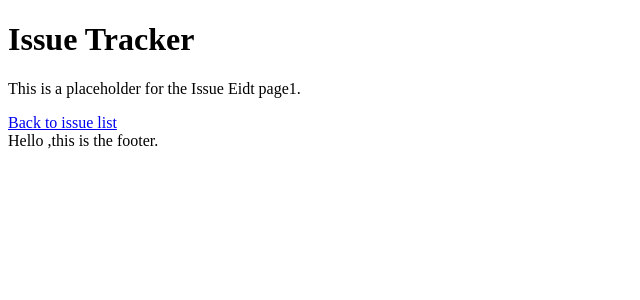
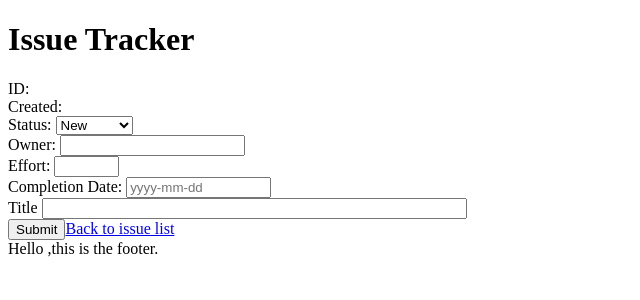
Before and after one commit to X-Jagger/First-MERN-App, a React app: page /issues/1 in a window 1280 px wide. Shown: the top 300 px of the page, without its empty margins (0-640 px from the left). Built offline with nearby package versions, Linux system fonts and the light colour scheme; no server answers; the HTML template or start-up script is replaced by a standard one.

Commit message:
add Number and Date Input component

```diff
--- /dev/null
+++ b/src/DateInput.jsx
@@ -0,0 +1,83 @@
+import React from 'react';
+
+export default class DateInput extends React.Component {
+	constructor(props) {
+		super(props);
+		this.state = {
+			value:this.editFormat(props.value),
+			focused:false,
+			valid:true,
+		}
+		this.onFocus = this.onFocus.bind(this);
+		this.onBlur = this.onBlur.bind(this);
+		this.onChange = this.onChange.bind(this);
+	}
+	componentWillReceiveProps(newProps) {
+		if (newProps.value !== this.props.value) {
+			this.setState({
+				value:this.editFormat(newProps.value)
+			})
+		}
+	}
+	onFocus() {
+		this.setState({focused:true})
+	}
+	onBlur(e) {
+		const value = this.unformat(this.state.value);
+		const valid = this.state.value === '' || value != null;
+		if(valid !== this.state.valid && this.props.onValidityChange){
+			this.props.onValidityChange(e,valid)
+		}
+		this.setState({
+			focused:false,
+			valid
+		});
+		if (valid) this.props.onChange(e,value);
+	}
+	onChange(e) {
+		if(e.target.value.match(/^[\d-]*$/)) {
+			this.setState({
+				value:e.target.value
+			})
+		}
+	}
+
+	//"Mon Aug 21 2017"
+	displayFormat(date) {
+		return (date != null) ? date.toDateString() : ''
+	}
+
+	// "2017-08-21T15:24:08.685Z" 转变为"2017-08-21"
+	editFormat(date) {
+		return (date != null) ? date.toISOString().substr(0,10) : '';
+	}
+	unformat(str) {
+		const val = new Date(str);
+		return isNaN(val.getTime()) ? null : val;
+	}
+
+	render() {
+		const className = (!this.state.valid && !this.state.focused)
+		? 'invalid' : null
+		const value = (this.state.focused || !this.state.valid)
+		? this.state.value : this.displayFormat(this.props.value);
+		//这里只能用displayFormat(this.props.value),因为它需要一个new Date()对象
+		console.log('DateInput this.props',this.props)
+		console.log('DateInput this.state',this.state)
+		return (
+			<input type="text" size={15} name={this.props.name}
+			className={className} value={value}
+			placeholder={'yyyy-mm-dd'}
+			onFocus={this.onFocus} onBlur={this.onBlur}
+			onChange={this.onChange}
+			/>
+			)
+	}
+}
+
+// DateInput.propTypes = {
+// 	value: React.PropTypes.object,
+// 	onChange: React.PropTypes.func.isRequired,
+// 	onValidityChange: React.PropTypes.func,
+// 	name: React.PropTypes.string.isRequired,
+// }
--- a/src/IssueEdit.jsx
+++ b/src/IssueEdit.jsx
@@ -1,15 +1,123 @@
 import React from 'react';
 import {Link} from 'react-router-dom';
+import NumInput from './NumInput.jsx';
+import DateInput from './DateInput.jsx'
 // import PropTypes from 'prop-types'
 export default class IssueEdit extends React.Component {
+	constructor() {
+		super();
+		//effort就是数字
+		this.state = {
+			issue:{
+				_id:'',title:'',status:'',owner:'',effort:null,
+				completionDate:null,created:'',
+			},
+			invalidFields:{},
+		};
+		this.onChange = this.onChange.bind(this);
+		this.onValidityChange = this.onValidityChange.bind(this);
+	}
 
+	componentDidMount() {
+		this.loadData();
+	}
+	componentDidUpdate(prevProps) {
+		if (prevProps.match.params.id !== this.props.match.params.id){
+			this.loadData();
+		}
+	}
+	onValidityChange(event,valid) {
+		//event.target.name === 'completionDate'
+		const invalidFields = Object.assign({},this.state.invalidFields);
+		if (!valid) {
+			invalidFields[event.target.name] = true;
+		} else {
+			delete invalidFields[event.target.name];
+		}
+		this.setState({invalidFields})
+	}
+
+	onChange(e,convertedValue) {
+		const issue = Object.assign({},this.state.issue);//拷贝属性，
+		const value = (convertedValue !== undefined)
+		? convertedValue : e.target.value;
+		issue[e.target.name] = value;
+		this.setState({
+			issue
+		})
+	}
+	loadData() {
+		fetch(`/api/issues/${this.props.match.params.id}`)
+		.then(response => {
+			if(response.ok) {
+				response.json().then(issue => {
+					issue.created = new Date(issue.created).toDateString();
+					issue.completionDate = issue.completionDate != null
+					? new Date(issue.completionDate)
+					: null;
+
+					this.setState({issue});
+					//console.log('IssueEdit-loadDate-returned issue',issue)
+
+				});
+			} else {
+				response.json().then(error => {
+					alert(`Failed to fetch issue: ${error.message}`);
+				});
+			}
+		}).catch(error => {
+			alert(`Error in fetching data from servr : ${error.message}`)
+		})
+	}
 	render() {
-		console.log("Eidt!!:",this.props)
+		//console.log("IssueEidt  this.props is:",this.props);
+
+		const issue = this.state.issue;
+		//判断是否还是invalid
+		const validationMessage =
+		Object.keys(this.state.invalidFields).length
+		=== 0 ? null :(<div className='error'>Please correct invalid fields before submitting.</div>)
+		console.log('IssueEdit this.state is :',this.state)
 		return (
 			<div>
-			<p>This is a placeholder for the Issue Eidt page
-			{this.props.match.params.id}.</p>
-			<Link to="/issues">Back to issue list</Link>
+				<form action="">
+					ID:{issue._id}
+					<br/>
+					Created:{issue.created}
+					<br/>
+					Status: <select name="status"
+					value={issue.status}
+					onChange={this.onChange}>
+						<option value="New">New</option>
+						<option value="Open">Open</option>
+						<option value="Assigned">Assigned</option>
+						<option value="Fixed">Fixed</option>
+						<option value="Verified">Verified</option>
+						<option value="Closed">Closed</option>
+					</select>
+					<br/>
+					Owner: <input type="text"
+					 name="owner" value={issue.owner}
+					 onChange={this.onChange}/>
+					<br/>
+					Effort: <NumInput type="text"
+					size={5} name="effort" value={issue.effort}
+					onChange={this.onChange}/>
+					 <br/>
+					 Completion Date: <DateInput type="text"
+					 name="completionDate" value={issue.completionDate}
+					 onChange={this.onChange}
+					 onValidityChange={this.onValidityChange}/>
+					<br/>
+					Title <input type="text"
+					 name="title" size={50} value={issue.title}
+					 onChange={this.onChange}/>
+
+					<br/>
+					{validationMessage}
+					<button type="submit">Submit</button>
+					<Link to="/issues">Back to issue list</Link>
+				</form>
 			</div>
 			)
 	}
--- a/src/IssueFilter.jsx
+++ b/src/IssueFilter.jsx
@@ -48,7 +48,7 @@ export default class IssueFilter extends React.Component {
 	}
 	onChangeEffortGte(e) {
 		const effortString = e.target.value;
-		console.log('value is :',effortString)
+		//console.log('value is :',effortString)
 		if (effortString.match(/^\d*$/)) {
 			this.setState({
 				effort_gte:`${e.target.value}`,
@@ -59,7 +59,7 @@ export default class IssueFilter extends React.Component {
 	onChangeEffortLte(e) {
 
 		const effortString = e.target.value;
-		console.log('value is :',effortString)
+		//console.log('value is :',effortString)
 		if (effortString.match(/^\d*$/)) {
 			this.setState({
 				effort_lte:e.target.value,
@@ -97,7 +97,7 @@ export default class IssueFilter extends React.Component {
 			<option value="Closed">Closed</option>
 			</select>
 			&nbsp; Effort between:
-			<input type="number" size={5} value={this.state.effort_gte}
+			<input type="number" sizes={5} value={this.state.effort_gte}
 			onChange={this.onChangeEffortGte}/>
 			&nbsp;-&nbsp;
 			<input type="number" size={5} value={this.state.effort_lte}
--- /dev/null
+++ b/src/NumInput.jsx
@@ -0,0 +1,60 @@
+import React from 'react';
+
+export default class NumInput extends React.Component {
+	constructor(props) {
+		super(props);
+		this.state = {
+			value: this.format(props.value)
+			//其实没什么用，因为IssueEdit第一次render时
+			//还没有fetch数据，props.value为null，
+			//此时constructor初始化已经完成了，并不会再改变value了
+			//只有通过componentWillReceiveProps来获取新改变
+		};
+		this.onBlur = this.onBlur.bind(this);
+		this.onChange = this.onChange.bind(this);
+		//console.log('NumInput super()--props is ',this.props)
+	}
+
+	//即使props没变，react也会call它,初始props并不会call
+	//从IssueEdit传入的value就是newProps.value,
+
+	componentWillReceiveProps(newProps) {
+		this.setState({
+			value:this.format(newProps.value)
+		})
+	}
+
+	//失去焦点时发生，调用parent的onChange方法，改变parent IssueEdit的state
+	onBlur(e) {
+		this.props.onChange(e,this.unformat(this.state.value))
+		//不是下面的onChange，而是parent的
+	}
+
+	//e.target.value必须是string,才有match方法
+	onChange(e) {
+		if(e.target.value.match(/^\d*$/)) {
+			this.setState({value:e.target.value})
+
+		}
+	}
+	//转换为str
+	format(num) {
+		return num != null ? num.toString() : '';
+	}
+	//转化为num
+	unformat(str) {
+		const val = parseInt(str,10);
+		return isNaN(val) ? null : val;
+	}
+	render() {
+		// console.log("NumInput.this.props is :",this.props)
+		// console.log("NumInput.this.state is :",this.state)
+		return (
+			<input type="text"
+			{...this.props} value={this.state.value}
+			onBlur={this.onBlur} onChange={this.onChange}	/>
+			)
+
+	}
+}
+//NumInput.propTypes = {}
--- a/static/index.html
+++ b/static/index.html
@@ -18,6 +18,8 @@
 				font-size:10px;
 				color:grey;
 			}
+			input.invalid {border-color: red}
+			div.error{color:red;}
 
 		</style>
 
```
Also changed, not shown: 1 other file (tests, documents, lock files or other folders).
